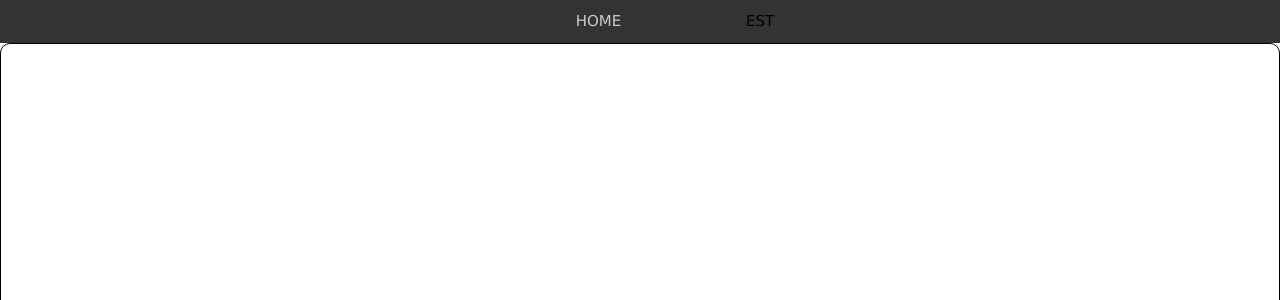
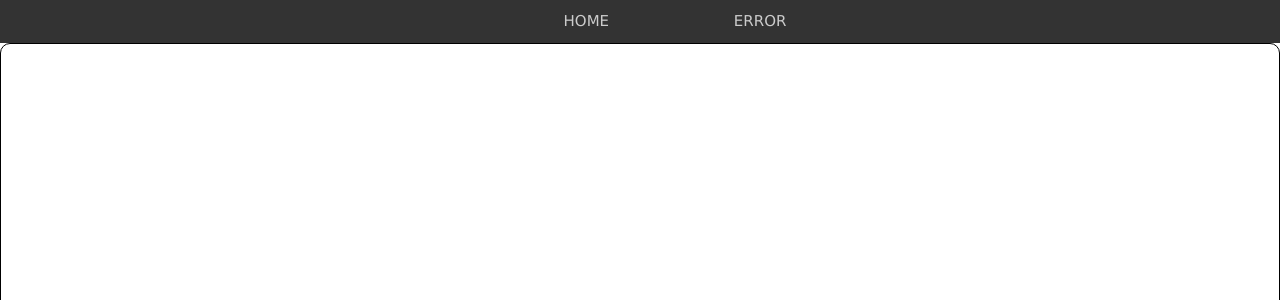
Before and after one commit to itskillian/ethexplorer, a Django app: page / in a window 1280 px wide. Shown: the top 300 px of the page. Run offline with Django 5.2, Linux system fonts and the light colour scheme.

Commit message:
add error view/page

```diff
--- a/core/templates/core/base.html
+++ b/core/templates/core/base.html
@@ -11,7 +11,7 @@
             <nav>
                 <ul>
                     <li><a href="{% url 'core:index' %}">Home</a></li>
-                    <li>{{ TIME_ZONE }}</li>
+                    <li><a href="{% url 'core:error' %}">Error</a></li>
                 </ul>
             </nav>
         </div>
--- a/core/urls.py
+++ b/core/urls.py
@@ -5,5 +5,6 @@ from . import views
 app_name = 'core'
 urlpatterns = [
     path('', views.index, name='index'),
-    path('address/<str:address>', views.address, name='address')
+    path('address/<str:address>', views.address, name='address'),
+    path('error/', views.error, name='error'),
 ]
--- a/core/views.py
+++ b/core/views.py
@@ -15,7 +15,7 @@ def index(request):
     if form.is_valid():
         # redirect to address view, passing address as arg
         address = form.cleaned_data['address']
-        return redirect(reverse('core:address', args=[address]))
+        return redirect('core:address', address=address)
     else:
         # form has no data, load empty form template
         return render(request, 'core/index.html', {'form': form})
@@ -25,10 +25,16 @@ def address(request, address):
     try:
         balance_wei = int(get_eth_balance(address))
     except ValueError:
-        return HttpResponse('Error! Invalid address format')
+        print('redirecting to error view')
+        return redirect('core:error')
     balance = balance_wei / 1000000000000000000
     context = {
         "balance": balance,
         "address": address,
     }
     return render(request, 'core/address.html', context)
+
+
+def error(request):
+    error = 'An error has occured'
+    return render(request, 'core/error.html', {'error': error})
```
Also changed, not shown: core/templates/core/error.html (added, +12 -0 lines).
